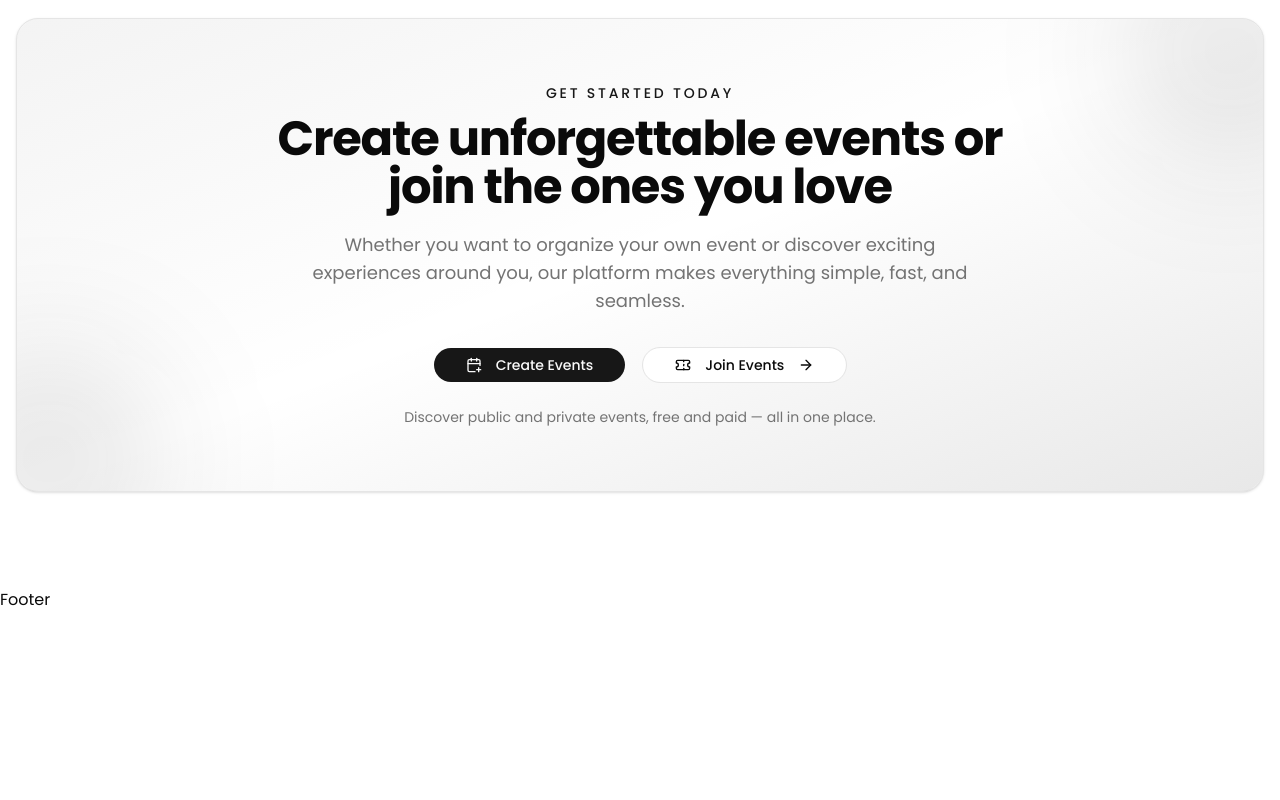
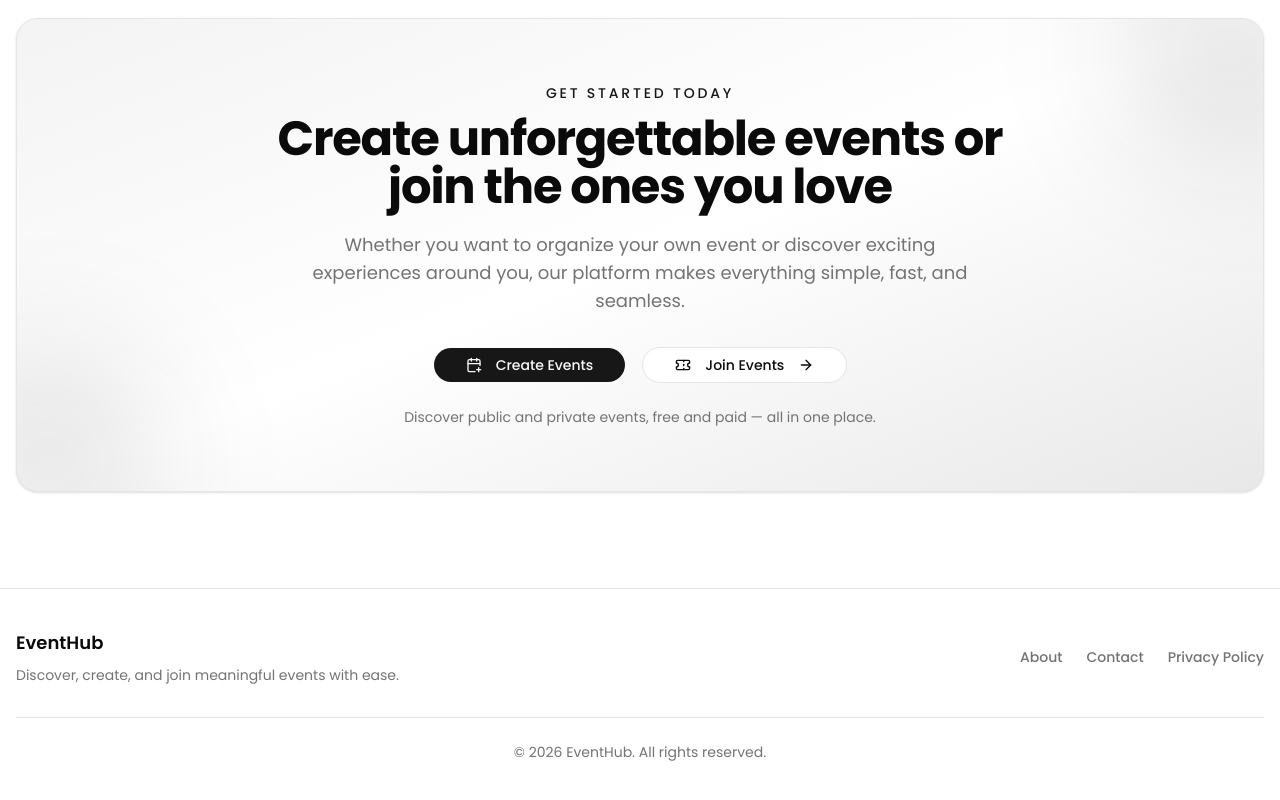
Before and after one commit to mrashed21/event_ora_frontend, a Next.js app: page / in a window 1280 px wide. Shown: the part 1743-2543 px from the top of the page. Before the commit the page ends 2355 px from the top, so only its background shows below. Built offline with nearby package versions, Linux system fonts and the light colour scheme; no server answers.

Commit message:
update footer

```diff
--- a/src/components/common/footer/footer.tsx
+++ b/src/components/common/footer/footer.tsx
@@ -1,8 +1,51 @@
+"use client";
+
+import Link from "next/link";
 
 const Footer = () => {
   return (
-    <footer>Footer</footer>
-  )
-}
+    <footer className="border-t bg-background">
+      <div className="container mx-auto px-4 py-10">
+        <div className="flex flex-col items-center justify-between gap-6 md:flex-row">
+          {/* Brand / Copyright */}
+          <div className="text-center md:text-left">
+            <h3 className="text-lg font-semibold text-foreground">EventHub</h3>
+            <p className="mt-2 text-sm text-muted-foreground">
+              Discover, create, and join meaningful events with ease.
+            </p>
+          </div>
 
-export default Footer
+          {/* Footer Links */}
+          <div className="flex flex-wrap items-center justify-center gap-6 text-sm font-medium">
+            <Link
+              href="/about"
+              className="text-muted-foreground transition-colors hover:text-foreground"
+            >
+              About
+            </Link>
+
+            <Link
+              href="/contact"
+              className="text-muted-foreground transition-colors hover:text-foreground"
+            >
+              Contact
+            </Link>
+
+            <Link
+              href="/privacy-policy"
+              className="text-muted-foreground transition-colors hover:text-foreground"
+            >
+              Privacy Policy
+            </Link>
+          </div>
+        </div>
+
+        <div className="mt-8 border-t pt-6 text-center text-sm text-muted-foreground">
+          © {new Date().getFullYear()} EventHub. All rights reserved.
+        </div>
+      </div>
+    </footer>
+  );
+};
+
+export default Footer;
```
